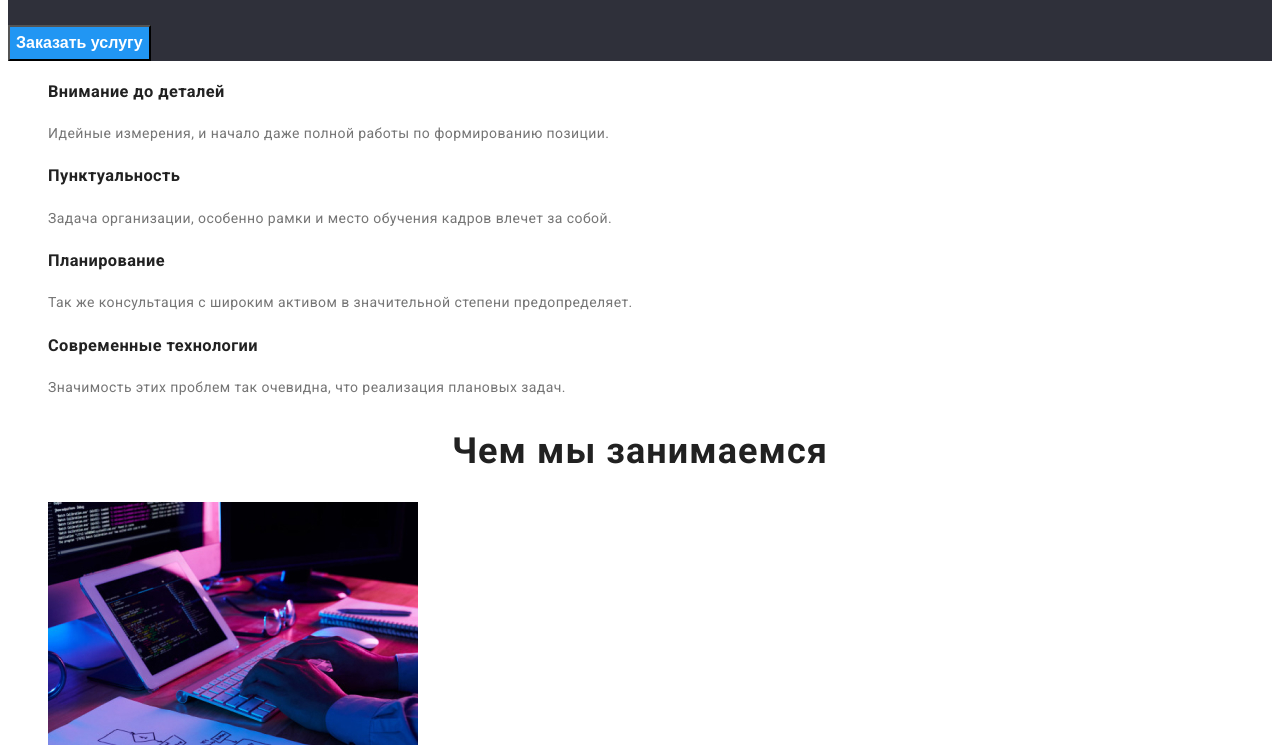
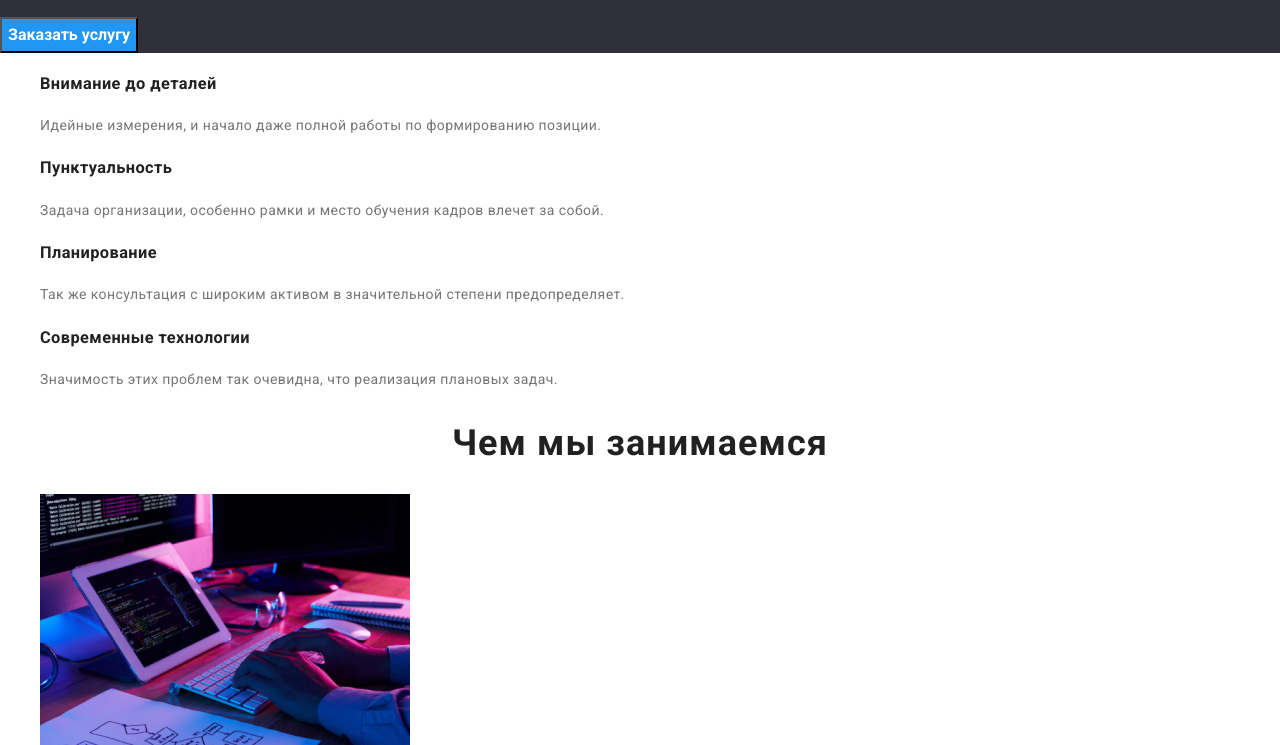
Before and after one commit to rironi678/home-work-3, a website built with Parcel: page src/index.html in a window 1280 px wide. Shown: the part 355-1100 px from the top of the page. Built offline with nearby package versions, Linux system fonts and the light colour scheme.

Commit message:
uuuuuuuuuuuuuuuuuuu

```diff
--- a/src/index.html
+++ b/src/index.html
@@ -5,6 +5,7 @@
     <meta name="viewport" content="width=device-width, initial-scale=1.0" />
     <link href="https://fonts.googleapis.com/css2?family=Raleway:wght@700&family=Roboto:wght@400;500;700;900&display=f" rel="stylesheet" />
     <link rel="stylesheet" href="css/style.css">
+    <link rel="stylesheet" href="./sass/index.scss" />
     <title>home-work-3.</title>
     <script type="module" src="index.js"></script>
   </head>
```
